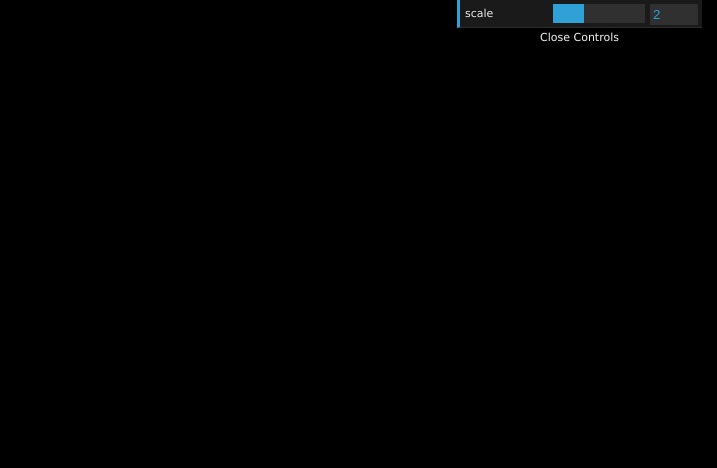
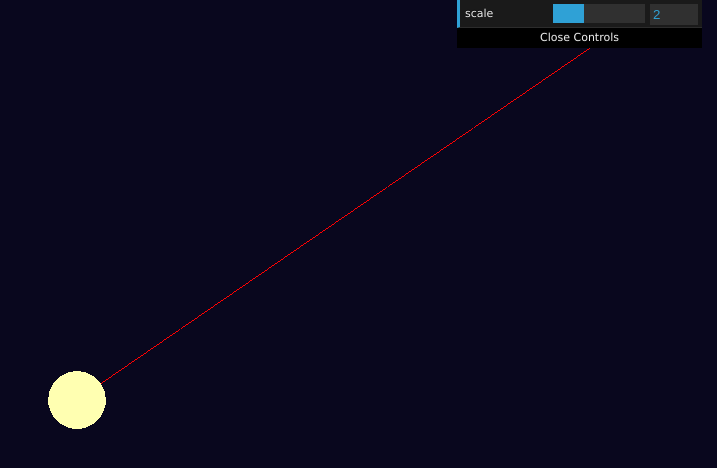
Before and after one commit to lkamil/Geometric-Shapes-in-GJ876, a website: page public/index.html in a window 1280 px wide. Shown: the whole page, without its empty margins (563-1280 px from the left). Drawn offline with Linux system fonts and the light colour scheme.

Commit message:
Add celestial mechanics

```diff
--- a/public/data.json
+++ b/public/data.json
@@ -1,14 +1,23 @@
 {
-    "gj876": {
+    "gj876":
+    {
         "mass" : 0.334,
         "radius": 0.376
     },
-    "gj876b": {
-        "inclination": 22,
-        "mass" : 0.0022847,
-        "radius": 0.0005686944,
-        "largeMajorAxis": 0.211,
-        "eccentricity": 0.029,
-        "longitudeOfAscendingNode": 0
+    "planets":
+    {
+        "gj876b":
+         {
+            "a": 0.208317,
+            "e": 0.0324,
+            "i": 0,
+            "mass" : 2.2756,
+            "orbitalPeriod" : 61.1166,
+            "radius": 13.3,
+            "timeOfPerihelionPassage": 2450602.093,
+            "longitudeOfAscendingNode": 0,
+            "argOfPeriapsis": 50.3
+        }
     }
+
 }
--- a/public/js/SceneManager.js
+++ b/public/js/SceneManager.js
@@ -1,15 +1,15 @@
 
 class SceneManager {
 
-    constructor(canvas) {
+    constructor(canvas, data) {
         this.width = window.innerWidth;
         this.height = window.innerHeight;
         this.scene = this.initScene();
         this.renderer = this.initRenderer(canvas);
         this.camera = this.initCamera();
         this.orbitControls = this.initOrbitControls();
-        this.sceneSubjects = this.createSceneSubjects(this.scene);
-        this.clock = new THREE.Clock();
+        this.sceneSubjects = this.createSceneSubjects(this.scene, data);
+        this.clock = new THREE.Clock(); // Keeps track of time
     }
 
     initScene() {
@@ -38,12 +38,12 @@ class SceneManager {
     initCamera() {
         let fov = 45;
         let aspect = this.width / this.height;
-        let near = 0.1;
-        let far = 1000;
+        let near = 0.001;
+        let far = 100;
         const camera = new THREE.PerspectiveCamera(fov, aspect, near, far);
-        camera.position.x = -3;
-        camera.position.y = 4;
-        camera.position.z = 3;
+        camera.position.x = -0.03;
+        camera.position.y = 0.04;
+        camera.position.z = 0.03;
         // Making the camera point to the center of the scene using lookAt()
         camera.lookAt(this.scene.position);
         console.log("Scene Position: " + this.scene.position.x + " " + this.scene.position.y + " " + this.scene.position.z);
@@ -57,11 +57,11 @@ class SceneManager {
         return orbitControls;
     }
 
-    createSceneSubjects(scene) {
+    createSceneSubjects(scene, data) {
         // Add new scene Subjects here
         const sceneSubjects = [
             new BasicLight(scene),
-            new SolarSystem(scene)
+            new SolarSystem(scene, data),
         ];
         return sceneSubjects;
     }
--- a/public/js/main.js
+++ b/public/js/main.js
@@ -2,9 +2,22 @@
 // attach listeners to dom elements (eg windowresize)
 // start render loop
 
+let data = loadData();
 let canvas = document.getElementById("canvas");
 let controls = initDatGui();
-let sceneManager = new SceneManager(canvas);
+let sceneManager = new SceneManager(canvas, data);
+
+function loadData() {
+    let request = new XMLHttpRequest();
+    request.open("GET", "data.json", false);
+    request.send(null);
+    let data = JSON.parse(request.responseText);
+
+    return data;
+}
+
+
+
 
 bindEventListeners();
 render();
--- a/public/js/models/Planet.js
+++ b/public/js/models/Planet.js
@@ -2,53 +2,129 @@ class Planet {
     constructor(scene, data) {
         this.a = data.a; // Large semi axis
         this.e = data.e; // Numeric eccentricity
-        this.radius = data.radius;
-        this.mass = data.mass;
-        this.currentDistance = data.periapsis;
+        this.radius = rEarthToAU(data.radius); // Radius of the planet in AU
+        this.mass = mJupToSolarMass(data.mass); // Convert unit and set planet's mass
+        this.orbitalPeroid = data.orbitalPeriod;
+        //this.periapsis = data.periapsis; // Distance from Perihelion to Sun
         this.inclination = 0; // TODO: use data.inclination
-        this.position = this.initPosition();
-        this.velocity = this.initVelocity();
+        this.timeOfPerihelionPassage = 0; // TODO: USe Time of perihelon passage
 
+        // this.position = this.initPosition();
+        // this.velocity = this.initVelocity();
+
+        // Initialize Planet Graphics
         let planetGeometry = new THREE.SphereGeometry(this.radius, 20, 20);
-        let planetMaterial = new THREE.MeshLambertMaterial({color: _color});
+        let planetMaterial = new THREE.MeshLambertMaterial({color: new THREE.Color( 0xac3729 )});
         this.mesh = new THREE.Mesh(planetGeometry, planetMaterial);
-
         this.mesh.receiveShadow = true;
 
-        scene.add(this.mesh);
-        this.mesh.position.set = this.location;
-        // debugger
+        //scene.add(this.mesh);
+
+        //this.mesh.position.set = this.position;
     }
 
-    initVelocity() {
-        return calcOrbitalSpeedAtPosition(this.position);
+    /**
+     * Returns the position of the planet at a specific point in time
+     * @param {Point in time} t
+     */
+    position(t) {
+
+        let mv = this.meanAnomaly(this.orbitalPeroid, t, this.timeOfPerihelionPassage);
+        let ev = this.eccentricAnomaly(mv, this.e);
+        let v = this.trueAnomaly(ev);
+        let r = this.distanceToSun(v);
+
+        return this.cartesianPosition(v, r, this.inclination);
     }
 
-    initPosition() {
-        const x = this.currentDistance; // Equals periapsis
-        const y = 0; //Inclination is set to 0
-        const z = 0;
-        let position = new THREE.Vector3(x, y, z);
+    /**
+     * Returns true anomaly at a specific point in time
+     * @param {Eccentric anomaly (can be calculated with keplers equation)} ev
+     */
+    trueAnomaly(ev) {
+        let v = 2 * Math.atan(Math.sqrt((1+this.e) / (1-this.e)) * Math.tan(ev / 2));
 
-        return position;
+        return v;
     }
 
-    meanAnomaly(period,t) {
-        const meanAnomaly = (2 * Math.PI / period) * (t - constant.T0);
+    /**
+     * Returns the eccentric anomaly at a specific point in time.
+     * Uses Newton's Method to solve Kepler's Equation.
+     * The eccentric anomaly is needed to calculate the true anomaly.
+     *
+     * @param {MeanAnomaly at specific point in time} m
+     * @param {Numeric eccentricity} e
+     */
+    eccentricAnomaly(m, e) {
+        let maxI = 10; // Maximum Iterations
+        let i = 0;
+        // let precision = Math.pow(10, -8); // Set precision to eight decimal places
 
-        return meanAnomaly;
+        // If eccentricity is small, set initial value of eccentric anomaly equal to mean anomaly
+        // Otherwise PI is a better initial value
+        let lastEA; // E_i
+        let eA;
+        //let eA = (e < 0.8 ? m : Math.PI); //E_i+1
+        if (e < 0.8) {
+            eA = m;
+        } else {
+            eA = 3.14159;
+        }
+
+        while (i < maxI) {
+            lastEA = eA;
+            eA = lastEA - (m - lastEA + e * Math.sin(lastEA)) / (e * Math.cos(lastEA) - 1);
+            i++;
+            //debugger
+        }
+
+        return eA;
     }
 
-    distanceToSun(trueAnomaly) {
+    /**
+     * Returns the mean anomaly at a specific point in time
+     *
+     * @param {Orbital Period (in days)} oP
+     * @param {Point in time} t
+     * @param {Time of perihelion passage (in JD)} tp
+     */
+    meanAnomaly(oP, t, tp) {
+        let m = (2 * Math.PI / oP) * (t - tp);
+
+        return m;
+    }
+
+    /**
+     * Gets polar coordinates as arguments and transforms them to cartesian coordinates
+     *
+     * @param {True anomaly} v
+     * @param {Distance to star} r
+     * @param {Inclination} i
+     */
+    cartesianPosition(v, r, i) {
+        // Transform polar coordinates to cartesian coordinates
+        let x = r * Math.cos(i) * Math.cos(v);
+        let y = r * Math.sin(i);
+        let z = r * Math.cos(i) * Math.sin(v);
+        debugger
+        return new THREE.Vector3(x, y, z);
+    }
+
+    /**
+     * Returns the distance to the planet's sun
+     * @param {True Anomaly at a specific point in time} vv
+     */
+    distanceToSun(v) {
         const numerator = this.a * (1 - this.e * this.e);
-        const denominator = 1 + this.e * Math.cos(trueAnomaly);
+        const denominator = 1 + this.e * Math.cos(v);
 
         const r = numerator / denominator;
+        // const r = this.a * (1 - this.e * Math.cos(ev));
         return r;
     }
 
     /**
-     *
+     * Returns the velocity of a planet at a specific point in time
      * @param {Mass of star} M
      * @param {Current time} t
      * @param {True Anomaly at point in time} v
@@ -61,9 +137,7 @@ class Planet {
         return velocity;
     }
 
-    setVelocity(v) {
-        this.velocity = v;
-    }
+    // *** Old code ***
 
     applyForce(force) {
         //debugger
@@ -80,24 +154,26 @@ class Planet {
 
     update(elapsedTime) {
         //debugger
+        // Calculate new planet position
+        let pos = this.position(elapsedTime);
+        //console.log(pos);
+        this.mesh.position.set = pos;
+
+
         //this.mesh.position.x = Math.cos(elapsedTime) * 20;
         //this.mesh.position.z = Math.sin(elapsedTime) * 20;
 
         // Apply forces
-        this.velocity.add(this.acceleration);
-        this.location.add(this.velocity);
+        // this.velocity.add(this.acceleration);
+        // this.location.add(this.velocity);
         //this.mesh.position.set = this.location;
-        this.mesh.position.x = this.location.x;
-        this.mesh.position.y = this.location.y;
-        this.mesh.position.z = this.location.z;
+        // this.mesh.position.x = this.location.x;
+        // this.mesh.position.y = this.location.y;
+        // this.mesh.position.z = this.location.z;
         // TODO: Find a better way to update the location of the planet
         //console.log("planet location: " + this.location.x + " " + this.location.y +  " " + this.location.z);
 
         // Clear accelaration
-        this.acceleration.multiplyScalar(0);
-    }
-
-    static degToRad(deg) {
-        return deg * Math.PI / 180;
+        //this.acceleration.multiplyScalar(0);
     }
 }
--- a/public/js/models/SolarSystem.js
+++ b/public/js/models/SolarSystem.js
@@ -1,37 +1,33 @@
 class SolarSystem {
-    constructor(scene) {
-        let starRadius = 0.1; // in solar Radius, 1 solarRadius = 6.957 * 10^5 km
-        let starMass = 0.32;
-        this.star = new Star(scene, starRadius, starMass);
+    constructor(scene, data) {
+        // this.data = data;
+        // let starRadius = 0.1; // in solar Radius, 1 solarRadius = 6.957 * 10^5 km
+        // let starMass = 0.32;
+        // this.star = new Star(scene, starRadius, starMass);
+        this.star = new Star(scene, data.gj876);
 
-        let bMass = 0.00228;
-        let bRadius = 0.08;
-        let bLocation = new THREE.Vector3( 0.15, 0, 0.14);
-        let bColor = new THREE.Color( 0xac3729 );
-        this.planetB = new Planet(scene, bMass, bRadius, bLocation, bColor);
+        // let bMass = 0.00228;
+        // let bRadius = 0.08;
+        // let bLocation = new THREE.Vector3( 0.15, 0, 0.14);
+        // let bColor = new THREE.Color( 0xac3729 );
+        this.planetB = new Planet(scene, data.planets.gj876b);
 
-        this.objects = [this.star, this.planetB];
-        this.nBodyProblem = new NBodyProblem(this.objects);
+        this.objects = new THREE.Object3D();
+        this.objects.add(this.star.mesh);
+        this.objects.add(this.planetB.mesh);
+        scene.add(this.objects);
+        //this.objects.scale.set(new THREE.Vector3(0.5,0.5,0.5));
+        //this.objects = [this.star, this.planetB];
     }
 
     update(elapsedTime) {
-        //debugger
-        // Calculate forces
-        //let v_angular_momentum_plB = calcAngularMomentum(this.planetB['location'], this.planetB['mass'], this.planetB['velocity']);
-        //let gravity = this.star.attract(this.planetB);
-        //console.log("update");
-        // Apply nBody forces
-        this.nBodyProblem.addAccelerations();
-
         // Apply forces
         //this.planetB.applyForce(gravity);
         //this.planetB.applyForce(v_angular_momentum_plB);
 
-
-
         this.star.update(elapsedTime);
         this.planetB.update(elapsedTime);
-        console.log(this.planetB['location']);
+        // console.log(this.planetB['location']);
     }
 
     /**
--- a/public/js/models/Star.js
+++ b/public/js/models/Star.js
@@ -1,9 +1,9 @@
 class Star {
 
-    constructor(scene, _radius, mass_) {
-        this.radius = _radius;
-        this.mass = mass_; // Unit: Solar Mass (1SM = 1.98847×1030 kg)
-        this.location = new THREE.Vector3(0, 0, 0);
+    constructor(scene, data) {
+        this.radius = rSunToAU(data.radius);
+        this.mass = data.mass; // Unit: Solar Mass (1SM = 1.98847×1030 kg)
+        this.location = new THREE.Vector3(0.1611, 0, 0.1232);
 
 
         let sunGeometry = new THREE.SphereGeometry(this.radius, 20, 20);
@@ -14,7 +14,7 @@ class Star {
 
         console.log("Sun position: " + this.mesh.position.x + " " +  this.mesh.position.y + " " + this.mesh.position.z);
 
-        scene.add(this.mesh);
+        //scene.add(this.mesh);
 
         // Set the location of the star
         this.mesh.position.set = this.location;
@@ -37,10 +37,10 @@ class Star {
     update(elapsedTime) {
         //console.log("Update Sun");
         // TODO: bigger radius means bigger mass?
-        this.radius = controls.scale;
-        this.mesh.scale.x = this.radius;
-        this.mesh.scale.y = this.radius;
-        this.mesh.scale.z = this.radius;
+        // this.radius = controls.scale;
+        // this.mesh.scale.x = this.radius;
+        // this.mesh.scale.y = this.radius;
+        // this.mesh.scale.z = this.radius;
     }
 
 }
--- a/public/js/physics.js
+++ b/public/js/physics.js
@@ -1,13 +1,34 @@
 
 const constant = {
-    GC: 39.4784176, // Gravitational Constant 4 * PI^2
+    GC: 0.0002959122, // Gravitational Constant 4 * PI^2
     SC: 0.15, // Softening constant
-    T0: 0.0000, // Beginning of Time
+    T0: 2450602.093, // Beginning of Time
 };
 
-function moveAlongEllipse(t, ) {
+/**
+ * Converts a given mass in jupiter mass to solar mass
+ * @param {Mass in Jupiter Mass} mJup
+ */
+function mJupToSolarMass(mJup) {
+    return mJup * 0.0009547919;
+}
 
+function degToRad(deg) {
+    return deg * Math.PI / 180;
 }
+
+function radToDeg(rad) {
+    return rad * 180 / Math.PI;
+}
+
+function rEarthToAU(dist) {
+    return dist * 0.00004263496512710535386;
+}
+
+function rSunToAU(dist) {
+    return dist * 0.00465047;
+}
+
 /**
  * Calculates the gravitytional attraction between two objects with masses m1 and m2
  * @param {Mass of the first (bigger) object} m1
@@ -44,9 +65,3 @@ function calcAngularMomentum(v_location, mass, v_velocity) {
 
     return v_angMomentum;
 }
-
-function meanAnomaly(period,t) {
-    const meanAnomaly = (2 * Math.PI / period) * (t - constant.T0);
-
-    return meanAnomaly
-}
```
Also changed, not shown: public/index.html (+7 -5 lines).
